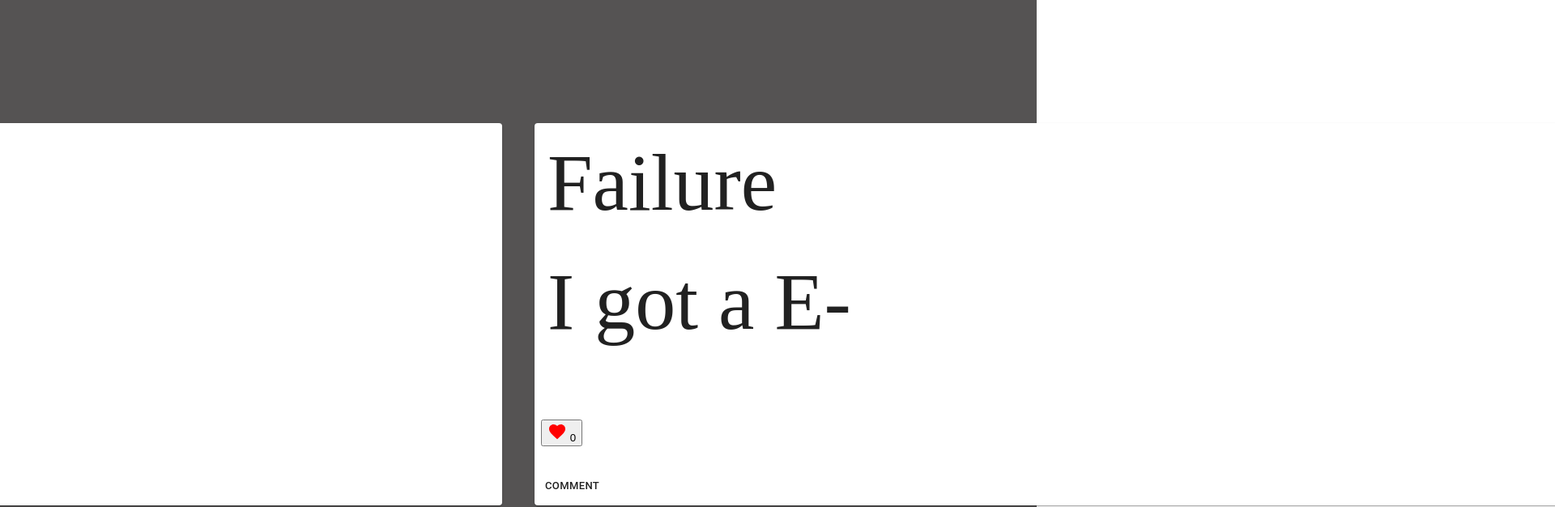
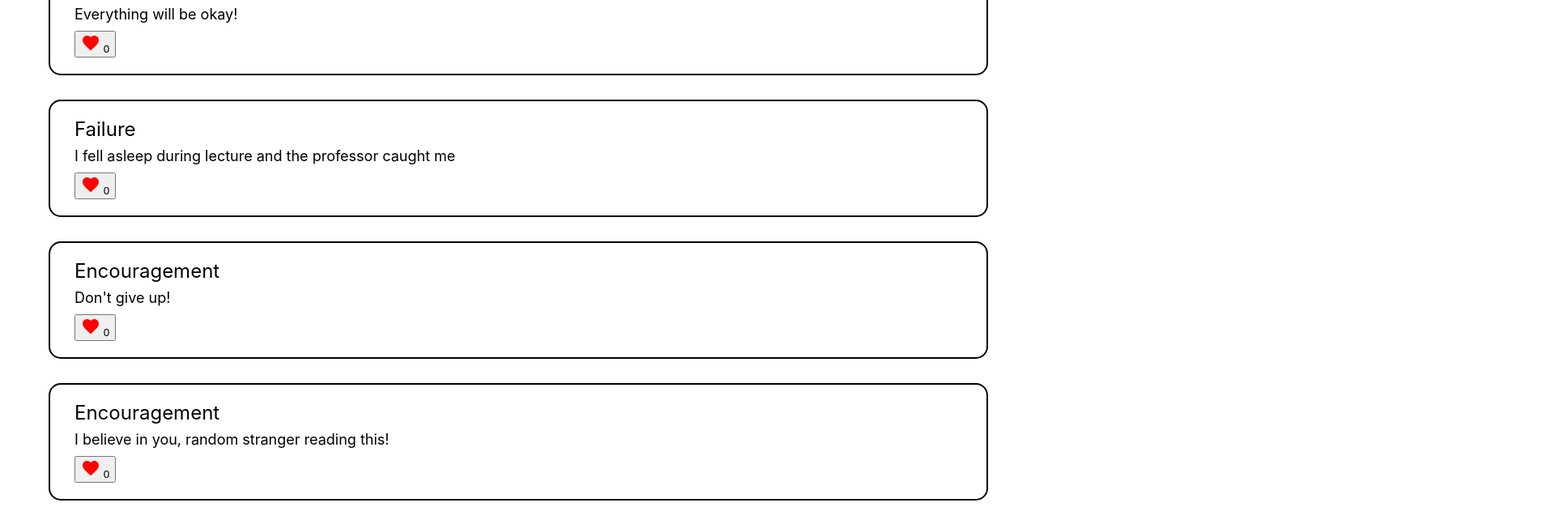
Before and after one commit to DianaDai426/HOTH-2021, a React (Create React App) app in the folder client/: page / in a window 1280 px wide. Shown: the part 710-1336 px from the top of the page at 81% size, 1920 px wide, since content can reach past the window. Built offline with nearby package versions, Linux system fonts and the light colour scheme.

Commit message:
implementation is in component PostApp, not Posts

```diff
--- a/client/src/components/Posts/index.js
+++ b/client/src/components/Posts/index.js
@@ -9,6 +9,30 @@ import LikeButton from '../LikeButton/index'
 
 
 const useStyles = makeStyles({
+  wrap:{
+    display:'flex',
+    alignItems:'Center',
+    justifyContent:'Center',
+    margin:'20px',
+  },
+  root: {
+    width:'100%',
+    height:'100%',
+
+  },
+  bullet: {
+    display: 'inline-block',
+    margin: '0 2px',
+    transform: 'scale(0.8)',
+  },
+  title: {
+    fontSize: 14,
+  },
+  pos: {
+    marginBottom: 12,
+  },
+
+  /*
     wrap:{
         display:'flex',
         alignItems:'Center',
@@ -32,6 +56,7 @@ const useStyles = makeStyles({
     pos: {
       marginBottom: 12,
     },
+    */
   });
 
 
--- /dev/null
+++ b/client/src/components/PostsApp/Post.js
@@ -0,0 +1,14 @@
+import React from 'react'
+import LikeButton from '../LikeButton'
+
+function Post(props) {
+    return (
+        <div className="post-card">
+            <div className="post-tag">{props.tag}</div>
+            <div className="post-content">{props.content}</div>
+            <LikeButton />
+        </div>
+    )
+}
+
+export default Post
--- /dev/null
+++ b/client/src/components/PostsApp/PostList.js
@@ -0,0 +1,16 @@
+import React from 'react'
+import Post from './Post.js'
+
+function PostList(props) {
+    return (
+        <div className="post-list">
+            {props.posts.map((post, index) => {
+                return (
+                    <Post key={index} tag={post.tag} content={post.content}/>
+                );
+            })}
+        </div>
+    )
+}
+
+export default PostList
--- /dev/null
+++ b/client/src/components/PostsApp/index.css
@@ -0,0 +1,27 @@
+.post-body{
+    background-color: white;
+    color: black;
+    padding: 30px;
+}
+
+.post-list{
+
+}
+
+.post-card{
+    background-color: white;
+    border: 2px solid black;
+    border-radius: 15px;
+    margin: 30px;
+    padding: 20px 30px;
+}
+
+.post-tag{
+    font-size: 24px;
+    margin-bottom: 8px;
+}
+
+.post-content{
+    font-size: 18px;
+    margin-bottom: 10px;
+}
--- /dev/null
+++ b/client/src/components/PostsApp/index.js
@@ -0,0 +1,42 @@
+import React from 'react'
+import './index.css';
+import PostList from './PostList'
+
+function PostsApp() {
+
+    const exampleList = [
+        {
+          tag:'Encouragement',
+          content:'Everything will be okay!'
+        },
+        {
+          tag:'Failure',
+          content:'I fell asleep during lecture and the professor caught me'
+        },
+        {
+          tag:'Encouragement',
+          content:'Don\'t give up!'
+        },
+        {
+          tag:'Encouragement',
+          content:'I believe in you, random stranger reading this!'
+        },
+        {
+          tag:'Failure',
+          content:'I forgot my midterm was today!'
+        },
+        {
+          tag:'Failure',
+          content:'I left my mic on during Zoom class...'
+        },
+      ]
+
+
+    return (
+        <div className="post-body">
+            <PostList posts={exampleList}/>
+        </div>
+    )
+}
+
+export default PostsApp
--- a/client/src/pages/Landing/Landing.module.scss
+++ b/client/src/pages/Landing/Landing.module.scss
@@ -65,13 +65,29 @@
         font-style: normal;
         font-weight: normal;
         font-size: 100px;
+        height:100vh;
+
+        display: flex;
+        flex-direction: column;
+        align-items: center;
+        justify-content: center;
+        color:white;
+    }
+}
+
+/*
+.post{
+        font-family: PT Serif;
+        font-style: normal;
+        font-weight: normal;
+        font-size: 100px;
         height:1000px;
         display: flex;
         align-items: center;
         justify-content: center;
         color:white;
     }
-}
+*/
 
 /*
 .wrap{
--- a/client/src/pages/Landing/index.js
+++ b/client/src/pages/Landing/index.js
@@ -1,9 +1,9 @@
 import React from 'react'
 import styles from './Landing.module.scss'
 import { Link, Route, withRouter} from 'react-router-dom'
-import PostList from '../../components/Posts/PostList'
-import Post from '../../components/Posts/index'
-
+//import PostList from '../../components/Posts/PostList'
+//import Post from '../../components/Posts/index'
+import PostsApp from '../../components/PostsApp'
 
 export default() =>{
     return <div className={styles.wrap}>
@@ -17,11 +17,16 @@ export default() =>{
 
         {/*about */}
         <section className={styles.about}>
-        <Link  to="/about" style={{color:"white"}}>  whoa, what is this about?</Link>
-
+            <Link  to="/about" style={{color:"white"}}>  whoa, what is this about?</Link>
         </section>
 
-        {/*Post */}
+
+        {/*Posts*/}
+        <section>
+            <PostsApp />
+        </section>
+
+        {/*Post
          <section className={styles.post}>
             {PostList.map ((obj)=>{
                 return(
@@ -32,7 +37,7 @@ export default() =>{
             })}
 
         </section>
-
+        */}
 
 
 
```
Also changed, not shown: 1 other file (tests, documents, lock files or other folders).
